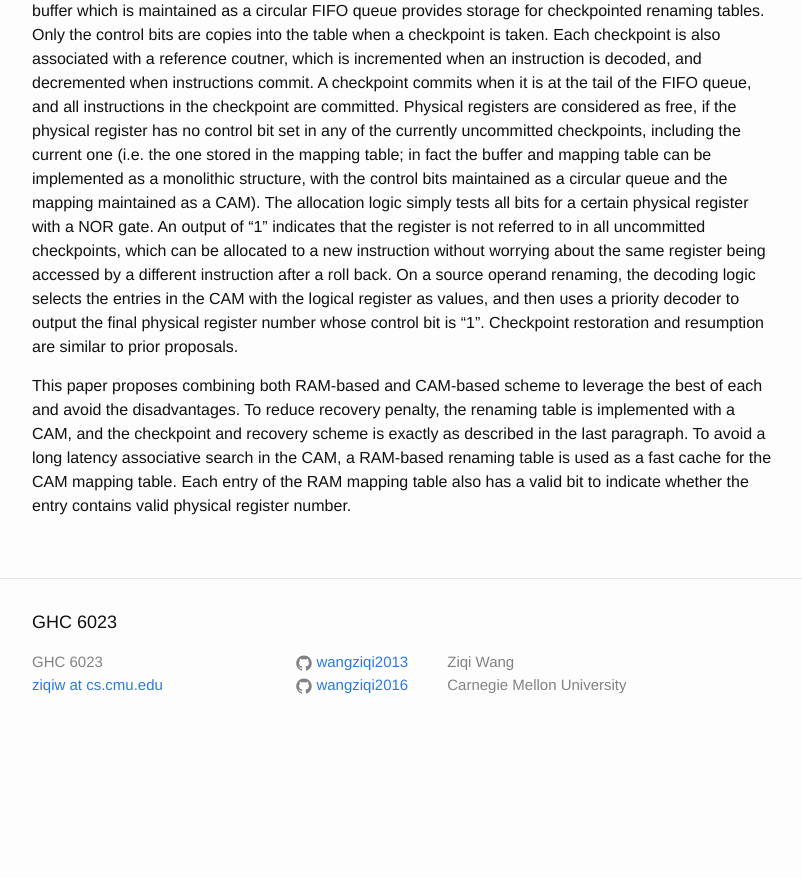
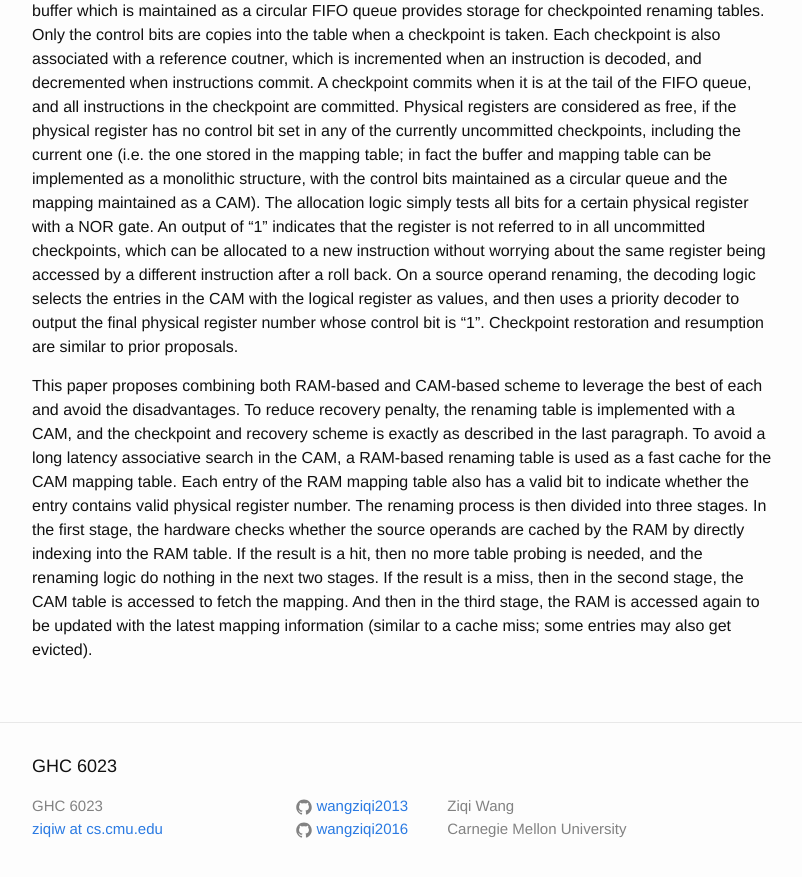
Before and after one commit to wangziqi2013/wangziqi2013.github.io, a Jekyll site: the page built from _posts/2019-09-13-efficient-reg-renaming-and-recovery-for-hp-cpu.markdown, in a window 1280 px wide and 900 px high, scrolled down 1789 px. Shown: the top 877 px of the window, without its empty margins (238-1040 px from the left). Built offline with Jekyll 4.4.1, drawn with Linux system fonts in a browser that asks for light colours; before the commit the page ends 2545 px from its top, so only the background shows below that.

Commit message:
Adding third stage

```diff
--- a/_posts/2019-09-13-efficient-reg-renaming-and-recovery-for-hp-cpu.markdown
+++ b/_posts/2019-09-13-efficient-reg-renaming-and-recovery-for-hp-cpu.markdown
@@ -74,4 +74,8 @@ This paper proposes combining both RAM-based and CAM-based scheme to leverage th
 To reduce recovery penalty, the renaming table is implemented with a CAM, and the checkpoint and recovery scheme is exactly
 as described in the last paragraph. To avoid a long latency associative search in the CAM, a RAM-based renaming table is
 used as a fast cache for the CAM mapping table. Each entry of the RAM mapping table also has a valid bit to indicate whether
-the entry contains valid physical register number.
+the entry contains valid physical register number. The renaming process is then divided into three stages. In the first stage,
+the hardware checks whether the source operands are cached by the RAM by directly indexing into the RAM table. If the result
+is a hit, then no more table probing is needed, and the renaming logic do nothing in the next two stages. If the result is
+a miss, then in the second stage, the CAM table is accessed to fetch the mapping. And then in the third stage, the RAM
+is accessed again to be updated with the latest mapping information (similar to a cache miss; some entries may also get evicted).
```
